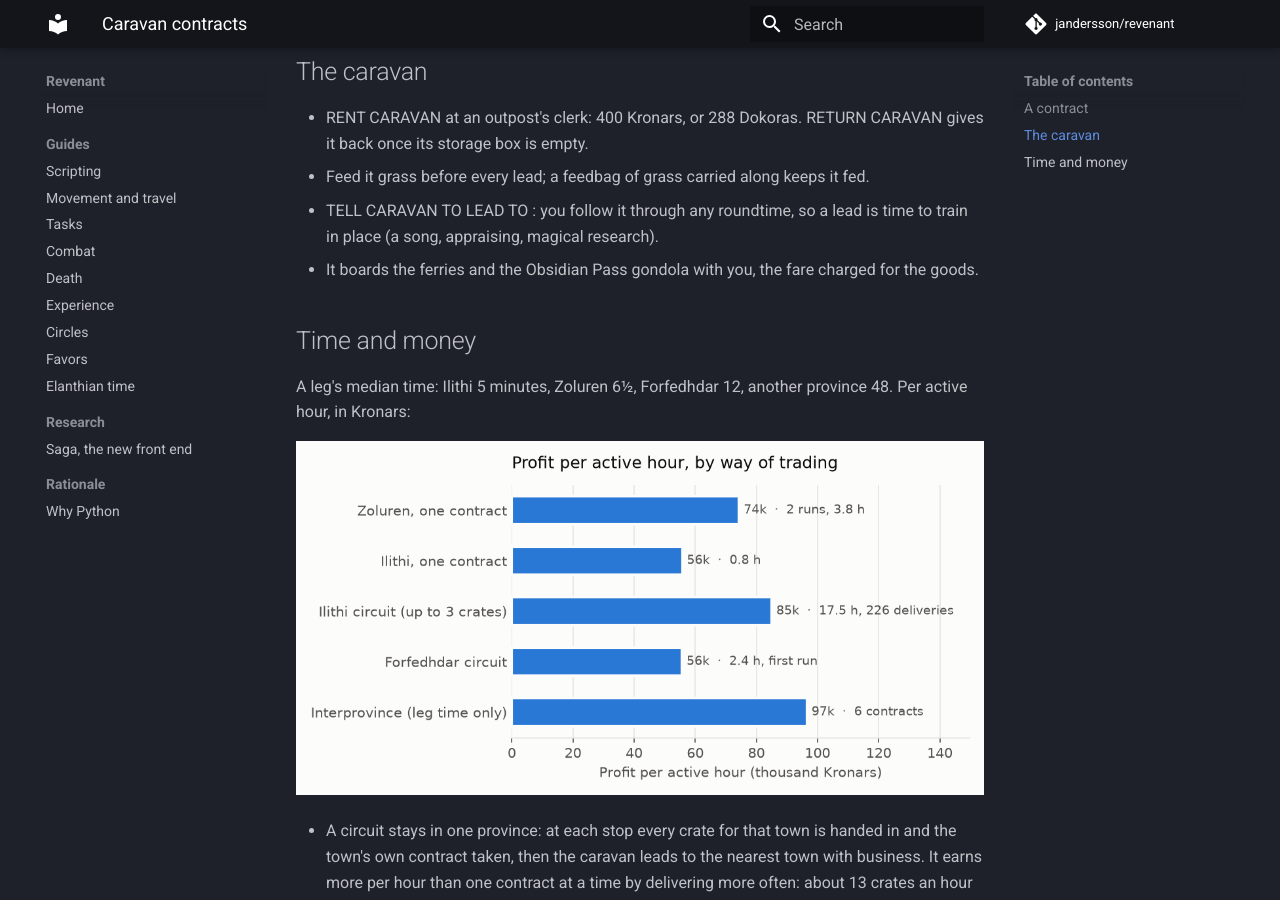
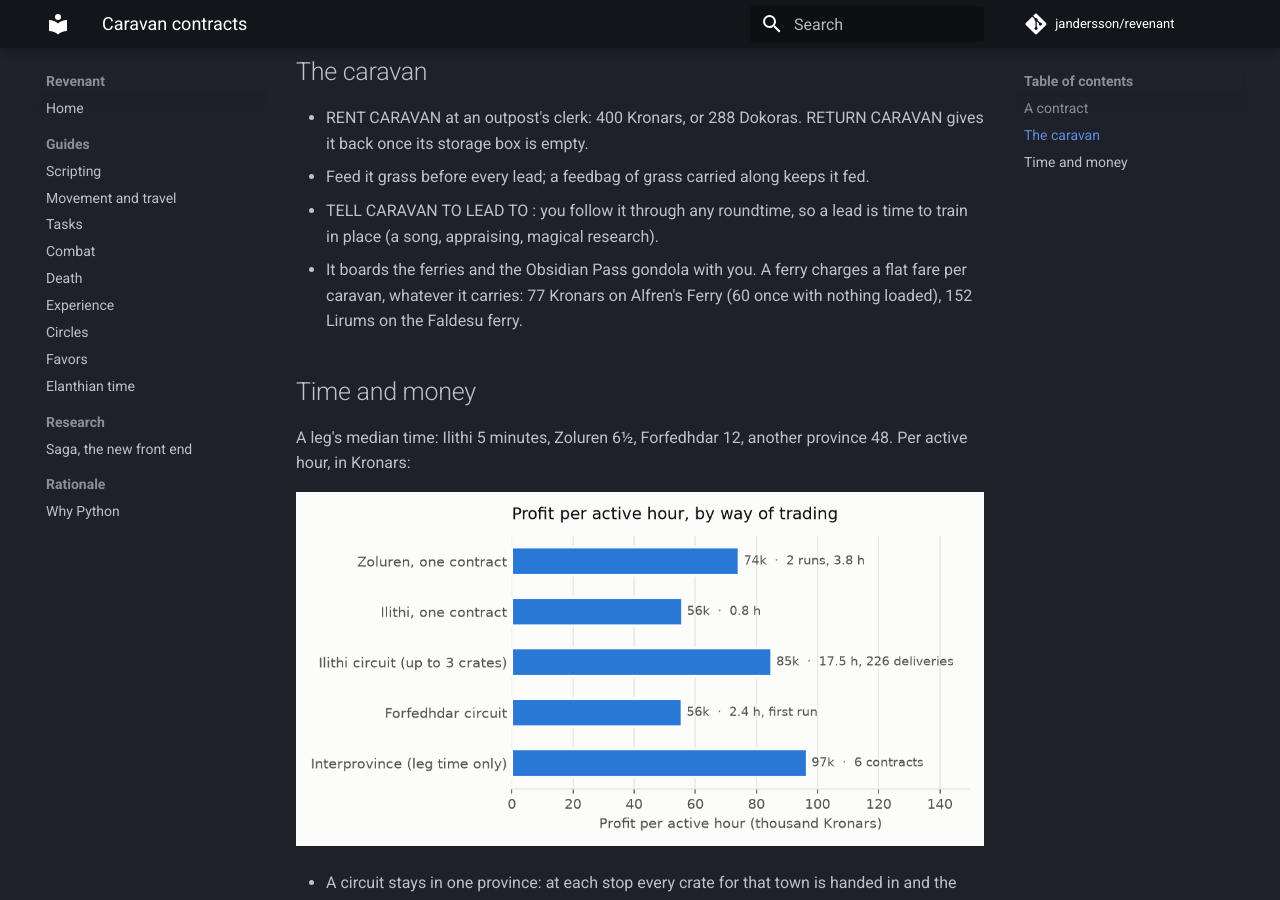
Before and after one commit to jandersson/revenant, an MkDocs documentation site: the page built from docs/caravans.md, in a window 1280 px wide and 900 px high, scrolled down 1154 px. Built offline with MkDocs 1.6.1 and Material for MkDocs 9.7.7, drawn with Linux system fonts in a browser that asks for light colours; comment, search, counter and statistics services are not loaded.

Commit message:
docs(caravans): a ferry's fare is flat per caravan, whatever it carries
Alfren's Ferry took 77 Kronars for every load from 5,135 to 50,729
wholesale, the Faldesu ferry 152 Lirums for every one; one 60-Kronar
fare came with nothing loaded.

Co-Authored-By: Claude Opus 5.5 <noreply@anthropic.com>

```diff
--- a/docs/caravans.md
+++ b/docs/caravans.md
@@ -17,7 +17,7 @@ A Trader carries goods between guild outposts in a rented caravan. The issuing t
 - RENT CARAVAN at an outpost's clerk: 400 Kronars, or 288 Dokoras. RETURN CARAVAN gives it back once its storage box is empty.
 - Feed it grass before every lead; a feedbag of grass carried along keeps it fed.
 - TELL CARAVAN TO LEAD TO <town>: you follow it through any roundtime, so a lead is time to train in place (a song, appraising, magical research).
-- It boards the ferries and the Obsidian Pass gondola with you, the fare charged for the goods.
+- It boards the ferries and the Obsidian Pass gondola with you. A ferry charges a flat fare per caravan, whatever it carries: 77 Kronars on Alfren's Ferry (60 once with nothing loaded), 152 Lirums on the Faldesu ferry.
 
 ## Time and money
 
```
